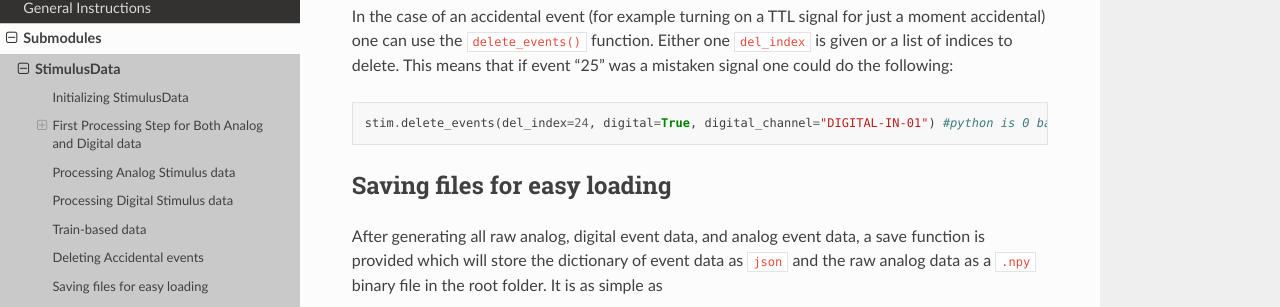
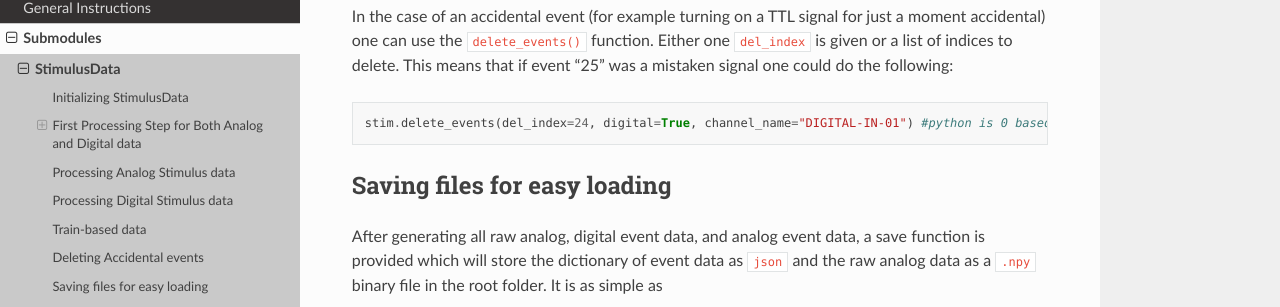
Before and after one commit to zm711/spikeanalysis, a Sphinx documentation site: the page built from docs/source/submodules/stimulus_data.rst, in a window 1280 px wide and 900 px high, scrolled down 2301 px. Shown: the part 144-451 px from the top of the window. Built offline with Sphinx 7.4.7 and the Read the Docs theme 2.0.0, drawn with Linux system fonts in a browser that asks for light colours.

Commit message:
fix documentation typo

```diff
--- a/docs/source/submodules/stimulus_data.rst
+++ b/docs/source/submodules/stimulus_data.rst
@@ -117,7 +117,7 @@ do the following:
 
 .. code-block:: python
 
-    stim.delete_events(del_index=24, digital=True, digital_channel="DIGITAL-IN-01") #python is 0 based so 25th event is 24 index
+    stim.delete_events(del_index=24, digital=True, channel_name="DIGITAL-IN-01") #python is 0 based so 25th event is 24th index
 
 Saving files for easy loading
 -----------------------------
```
